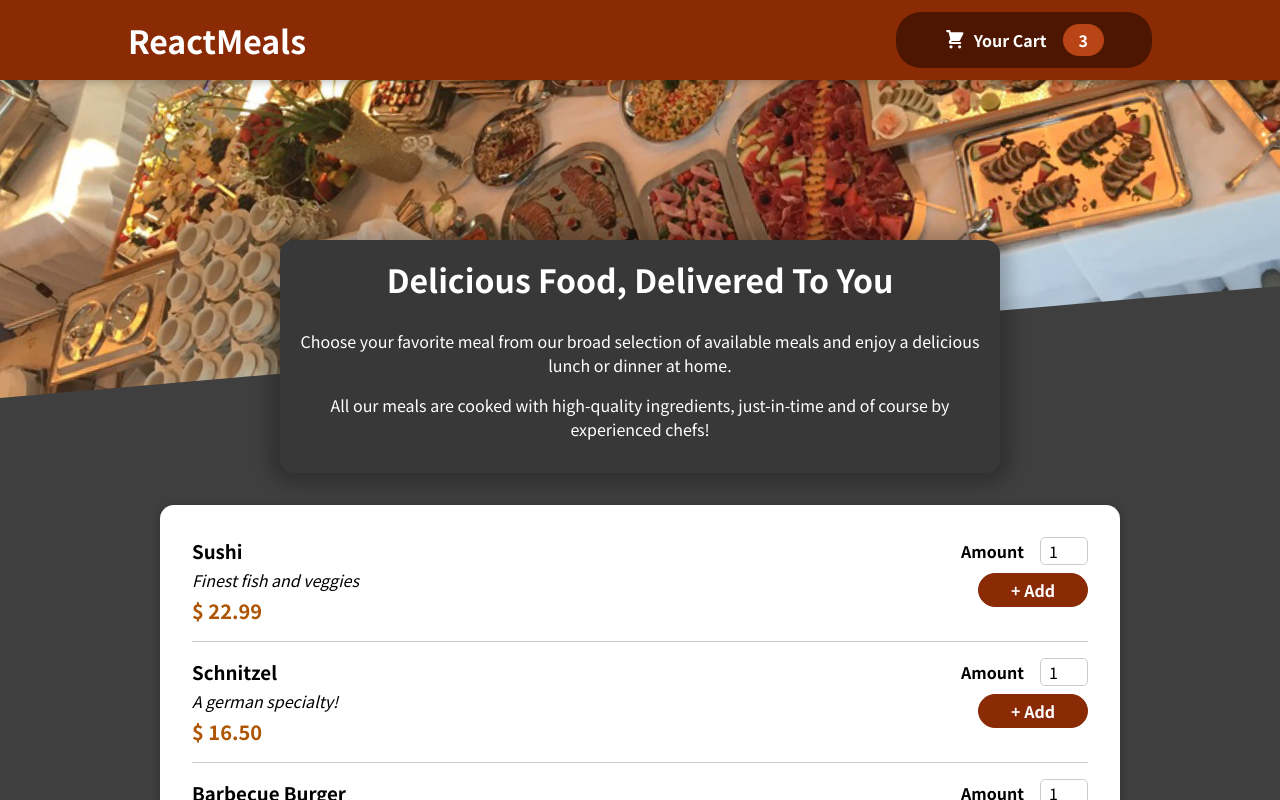
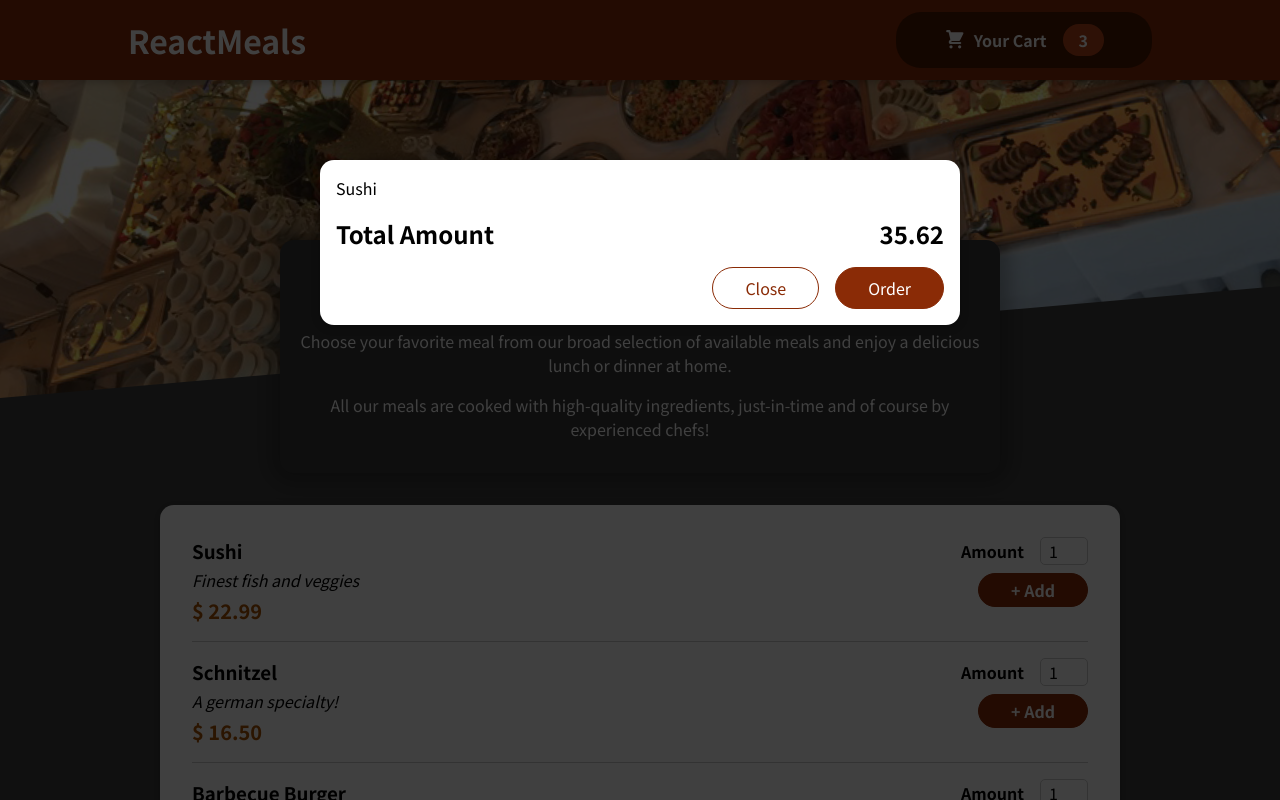
Before and after one commit to noyflaysher/Food-Order-App, a React (Create React App) app: page / in a window 1280 px wide. Shown: the top 800 px of the page. Built offline with nearby package versions, Linux system fonts and the light colour scheme.

Commit message:
modal component

```diff
--- a/public/index.html
+++ b/public/index.html
@@ -28,6 +28,7 @@
   </head>
   <body>
     <noscript>You need to enable JavaScript to run this app.</noscript>
+    <div id="overlays"></div>
     <div id="root"></div>
     <!--
       This HTML file is a template.
--- a/src/App.js
+++ b/src/App.js
@@ -1,15 +1,18 @@
+import { Fragment } from "react";
+
 import Header from "./components/Layout/Header";
-import React from "react";
 import Meals from "./components/Meals/Meals";
+import Cart from "./components/Cart/Cart";
 
 function App() {
   return (
-    <>
+    <Fragment>
+      <Cart />
       <Header />
       <main>
         <Meals />
       </main>
-    </>
+    </Fragment>
   );
 }
 
--- /dev/null
+++ b/src/components/Cart/Cart.js
@@ -0,0 +1,28 @@
+import Modal from "../UI/Modal";
+import classes from "./Cart.module.css";
+
+const Cart = (props) => {
+  const cartItems = (
+    <ul className={classes["cart-items"]}>
+      {[{ id: "c1", name: "Sushi", amount: 2, price: 12.99 }].map((item) => (
+        <li>{item.name}</li>
+      ))}
+    </ul>
+  );
+
+  return (
+    <Modal>
+      {cartItems}
+      <div className={classes.total}>
+        <span>Total Amount</span>
+        <span>35.62</span>
+      </div>
+      <div className={classes.actions}>
+        <button className={classes["button--alt"]}>Close</button>
+        <button className={classes.button}>Order</button>
+      </div>
+    </Modal>
+  );
+};
+
+export default Cart;
--- /dev/null
+++ b/src/components/Cart/Cart.module.css
@@ -0,0 +1,44 @@
+.cart-items {
+  list-style: none;
+  margin: 0;
+  padding: 0;
+}
+
+.total {
+  display: flex;
+  justify-content: space-between;
+  align-items: center;
+  font-weight: bold;
+  font-size: 1.5rem;
+  margin: 1rem 0;
+}
+
+.actions {
+  text-align: right;
+}
+
+.actions button {
+  font: inherit;
+  cursor: pointer;
+  background-color: transparent;
+  border: 1px solid #8a2b06;
+  padding: 0.5rem 2rem;
+  border-radius: 25px;
+  margin-left: 1rem;
+}
+
+.actions button:hover,
+.actions button:active {
+  background-color: #5a1a01;
+  border-color: #5a1a01;
+  color: white;
+}
+
+.actions .button--alt {
+  color: #8a2b06;
+}
+
+.actions .button {
+  background-color: #8a2b06;
+  color: white;
+}
--- a/src/components/Layout/HeaderCartButton.js
+++ b/src/components/Layout/HeaderCartButton.js
@@ -1,5 +1,5 @@
 import classes from "./HeaderCartButton.module.css";
-import CartIcon from "./CartIcon";
+import CartIcon from "../Cart/CartIcon";
 
 const HeaderCartButton = (props) => {
   return (
--- a/src/components/Meals/AvailableMeals.js
+++ b/src/components/Meals/AvailableMeals.js
@@ -31,6 +31,7 @@ const DUMMY_MEALS = [
 const AvailableMeals = () => {
   const mealsList = DUMMY_MEALS.map((meal) => (
     <MealItem
+      id={meal.id}
       key={meal.id}
       name={meal.name}
       description={meal.description}
--- a/src/components/Meals/MealItem/MealItemForm.js
+++ b/src/components/Meals/MealItem/MealItemForm.js
@@ -6,7 +6,7 @@ const MealItemForm = (props) => {
       <Input
         label="Amount"
         input={{
-          id: "amount",
+          id: "amount_" + props.id,
           type: "number",
           min: "1",
           max: "5",
--- /dev/null
+++ b/src/components/UI/Modal.js
@@ -0,0 +1,32 @@
+import { Fragment } from "react";
+import ReactDOM from "react-dom";
+
+import classes from "./Modal.module.css";
+
+const Backdrop = (props) => {
+  return <div className={classes.backdrop} />;
+};
+
+const ModalOverlay = (props) => {
+  return (
+    <div className={classes.modal}>
+      <div className={classes.content}>{props.children}</div>
+    </div>
+  );
+};
+
+const portalElement = document.getElementById("overlays");
+
+const Modal = (props) => {
+  return (
+    <Fragment>
+      {ReactDOM.createPortal(<Backdrop />, portalElement)}
+      {ReactDOM.createPortal(
+        <ModalOverlay>{props.children}</ModalOverlay>,
+        portalElement
+      )}
+    </Fragment>
+  );
+};
+
+export default Modal;
--- /dev/null
+++ b/src/components/UI/Modal.module.css
@@ -0,0 +1,40 @@
+.backdrop {
+  position: fixed;
+  top: 0;
+  left: 0;
+  width: 100%;
+  height: 100vh;
+  z-index: 20;
+  background-color: rgba(0, 0, 0, 0.75);
+}
+
+.modal {
+  position: fixed;
+  top: 20vh;
+  left: 5%;
+  width: 90%;
+  background-color: white;
+  padding: 1rem;
+  border-radius: 14px;
+  box-shadow: 0 2px 8px rgba(0, 0, 0, 0.25);
+  z-index: 30;
+  animation: slide-down 300ms ease-out forwards;
+}
+
+@media (min-width: 768px) {
+  .modal {
+    width: 40rem;
+    left: calc(50% - 20rem);
+  }
+}
+
+@keyframes slide-down {
+  from {
+    opacity: 0;
+    transform: translateY(-3rem);
+  }
+  to {
+    opacity: 1;
+    transform: translateY(0);
+  }
+}
```
Also changed, not shown: src/components/Cart/CartIcon.js (renamed from src/components/Layout/CartIcon.js), 1 other file (tests, documents, lock files or other folders).
